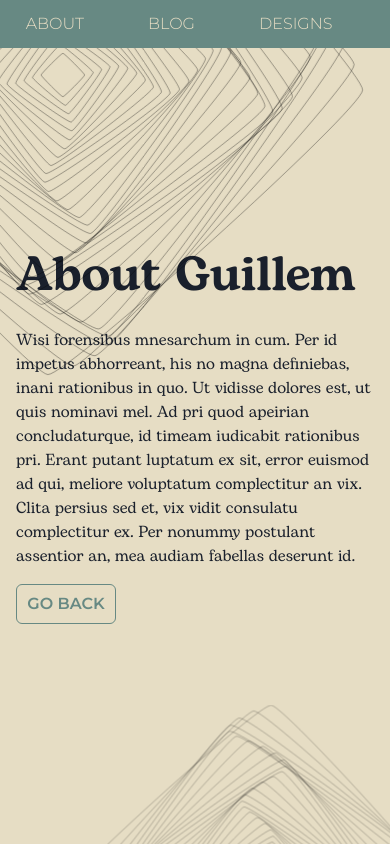
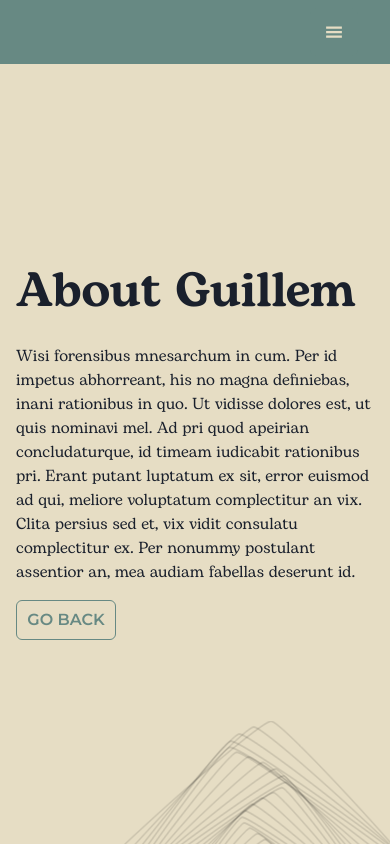
Before and after one commit to GuillemGarciaDev/website, a Next.js app: page /about in a window 390 px wide. Shown: the top 844 px of the page. Built offline with nearby package versions, Linux system fonts and the light colour scheme.

Commit message:
Responsive Navbar

```diff
--- a/package.json
+++ b/package.json
@@ -9,7 +9,8 @@
     "test": "jest"
   },
   "dependencies": {
-    "@chakra-ui/react": "^1.7.2",
+    "@chakra-ui/icons": "^1.1.1",
+    "@chakra-ui/react": "^1.8.0",
     "@chakra-ui/theme": "^1.12.1",
     "@chakra-ui/theme-tools": "^1.3.1",
     "@emotion/react": "^11.6.0",
--- a/src/components/BRadLine.jsx
+++ b/src/components/BRadLine.jsx
@@ -14,7 +14,6 @@ const BRadLine = () => {
                 repeat: Infinity,
                 duration: 10,
             }}
-            style={{display: 'block', position: 'absolute', bottom: '0rem', right: '0rem'}}
         >
             <svg  width="33rem" height="33rem" viewBox="0 0 718 738" fill="none" xmlns="http://www.w3.org/2000/svg">
             <path d="M376.736 378.179C376.736 376.551 353.9 353.702 352.273 353.702C350.646 353.702 327.81 376.551 327.81 378.179C327.81 379.807 350.646 402.657 352.273 402.657C353.9 402.657 376.736 379.807 376.736 378.179Z" stroke="black" stroke-width="0.4"/>
--- a/src/components/Layout.jsx
+++ b/src/components/Layout.jsx
@@ -21,9 +21,23 @@ const Layout = ({children}) => {
                 <title>Guillem Garcia</title>
             </Head>
             <Box minH='100vh'  backgroundColor='primaryVariant.100'>
-                <TRadLine />
+                <Box
+                    display={['none', 'none', 'block', 'block']}
+                    position='absolute'
+                    top='-18rem'
+                    left='-18rem'
+                >
+                    <TRadLine />
+                </Box>
                     {children}
-                <BRadLine/>
+                <Box
+                    display={['none', 'none', 'block', 'block']}
+                    position='absolute'
+                    bottom='0rem'
+                    right='0rem'
+                >
+                    <BRadLine/>
+                </Box>
             </Box>
         </Box>
     )
--- a/src/components/Navbar.jsx
+++ b/src/components/Navbar.jsx
@@ -1,6 +1,8 @@
 import React from 'react'
 import Link from 'next/link'
-import {Flex, Text} from '@chakra-ui/react'
+import {Flex, Text, IconButton} from '@chakra-ui/react'
+import {GiHamburgerMenu} from 'react-icons/gi'
+import {GrClose} from 'react-icons/gr'
 
 const pages = [
     {name: 'HOME', page: '/'},
@@ -12,8 +14,19 @@ const pages = [
 
 const NavBar = () => {
 
+    const [showMenu, setShowMenu] = React.useState('none')
+
     return (
-        <Flex position='relative' zIndex={2} flexDirection='row' alignItems='center' justifyContent='center' backgroundColor='secondary.100'>
+        <>
+            <Flex
+                flexDirection='row'
+                alignItems='center'
+                justifyContent={['flex-end', 'flex-end', 'center', 'center']}
+                backgroundColor='secondary.100'
+                position='relative'
+                zIndex={2}
+            >
+                <Flex display={['none', 'none', 'flex', 'flex']}  flexDirection='row' alignItems='center' justifyContent='center'>
                     {pages.map(el =>
                     <Link href={el.page}>
                         <Text
@@ -29,10 +42,81 @@ const NavBar = () => {
                         >
                             {el.name}
                         </Text>
-
                     </Link>
                     )}
                 </Flex>
+                <IconButton
+                    m={2}
+                    mr={8}
+                    display={['flex', 'flex', 'none', 'none']}
+                    icon={<GiHamburgerMenu />}
+                    size='lg'
+                    aria-label='Open menu'
+                    backgroundColor='secondary.100'
+                    color='primaryVariant.100'
+                    _hover={{
+                        backgroundColor: 'primaryVariant.100',
+                        color: 'secondary.100'
+                    }}
+                    _focus={{
+                        border: 'none'
+                    }}
+                    onClick={() => setShowMenu('flex')}
+                />
+            </Flex>
+            <Flex
+                w='100vw'
+                h='100vh'
+                backgroundColor='primaryVariant.100'
+                position='fixed'
+                zIndex={20}
+                top='0'
+                left='0'
+                flexDirection='column'
+                overflowY='auto'
+                display={showMenu}
+            >
+                <Flex  justifyContent='flex-end' >
+                    <IconButton
+                        m={2}
+                        mr={8}
+                        aria-label='close menu'
+                        size='lg'
+                        icon={<GrClose />}
+                        onClick={() => setShowMenu('none')}
+                        backgroundColor='primaryVariant.100'
+                        color='secondary.100'
+                        _hover={{
+                            backgroundColor: 'secondary.100',
+                            color: 'primaryVariant.100'
+                        }}
+                    />
+                </Flex>
+                <Flex
+                    flexDirection='column'
+                    alignItems='center'
+                >
+                    {pages.map(el =>
+                        <Link href={el.page}>
+                            <Text
+                                color='secondary.100'
+                                fontFamily='Montserrat'
+                                fontWeight='300'
+                                margin='0rem 2rem'
+                                padding='0.75rem 0rem'
+                                _hover={{
+                                    fontWeight: '700',
+                                    cursor: 'pointer'
+                                }}
+                            >
+                                {el.name}
+                            </Text>
+                        </Link>
+                    )}
+                </Flex>
+            </Flex>
+        </>
+
     )
 
 }
--- a/src/components/TRadLine.jsx
+++ b/src/components/TRadLine.jsx
@@ -13,7 +13,6 @@ const TRadLine = () => {
                 repeat: Infinity,
                 duration: 10,
             }}
-            style={{display: 'block', position: 'absolute', top: '-18rem', left: '-18rem'}}
         >
             <svg  width="44.875rem" height="46.125rem" viewBox="0 0 718 738" fill="none" xmlns="http://www.w3.org/2000/svg">
             <path d="M376.736 378.179C376.736 376.551 353.9 353.702 352.273 353.702C350.646 353.702 327.81 376.551 327.81 378.179C327.81 379.807 350.646 402.657 352.273 402.657C353.9 402.657 376.736 379.807 376.736 378.179Z" stroke="black" stroke-width="0.4"/>
--- a/src/utils/theme.js
+++ b/src/utils/theme.js
@@ -1,4 +1,11 @@
 import { extendTheme } from '@chakra-ui/react'
+import {createBreakpoints}  from '@chakra-ui/theme-tools'
+const breakpoints = createBreakpoints({
+	sm: '40em',
+	md: '52em',
+	lg: '64em',
+	xl: '80em'
+})
 
 const theme = extendTheme({
 	colors: {
@@ -27,7 +34,8 @@ const theme = extendTheme({
 	fonts: {
 		body: 'Bogart',
 		heading: 'Bogart'
-	}
+	},
+	breakpoints
 })
 
 export default theme
```
Also changed, not shown: 1 other file (tests, documents, lock files or other folders). Lines whose indentation alone changed are shown as unchanged.
